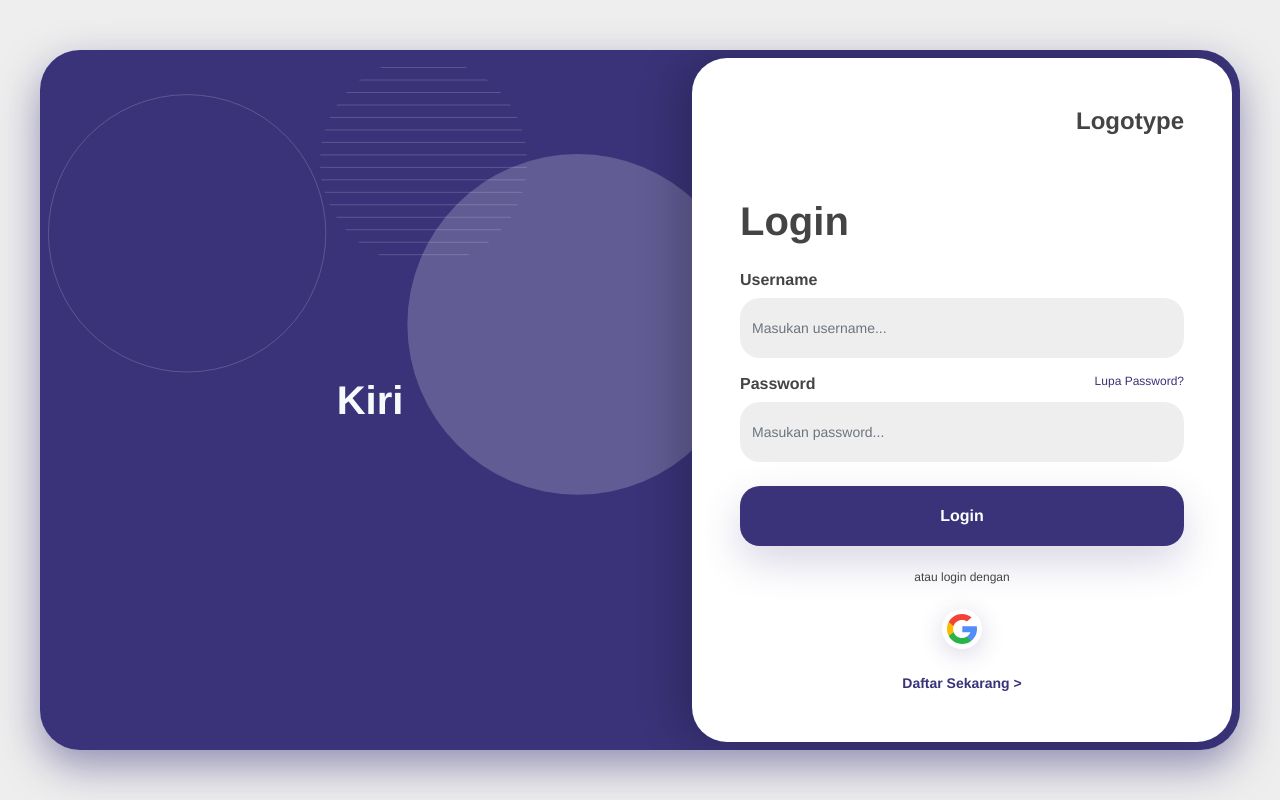
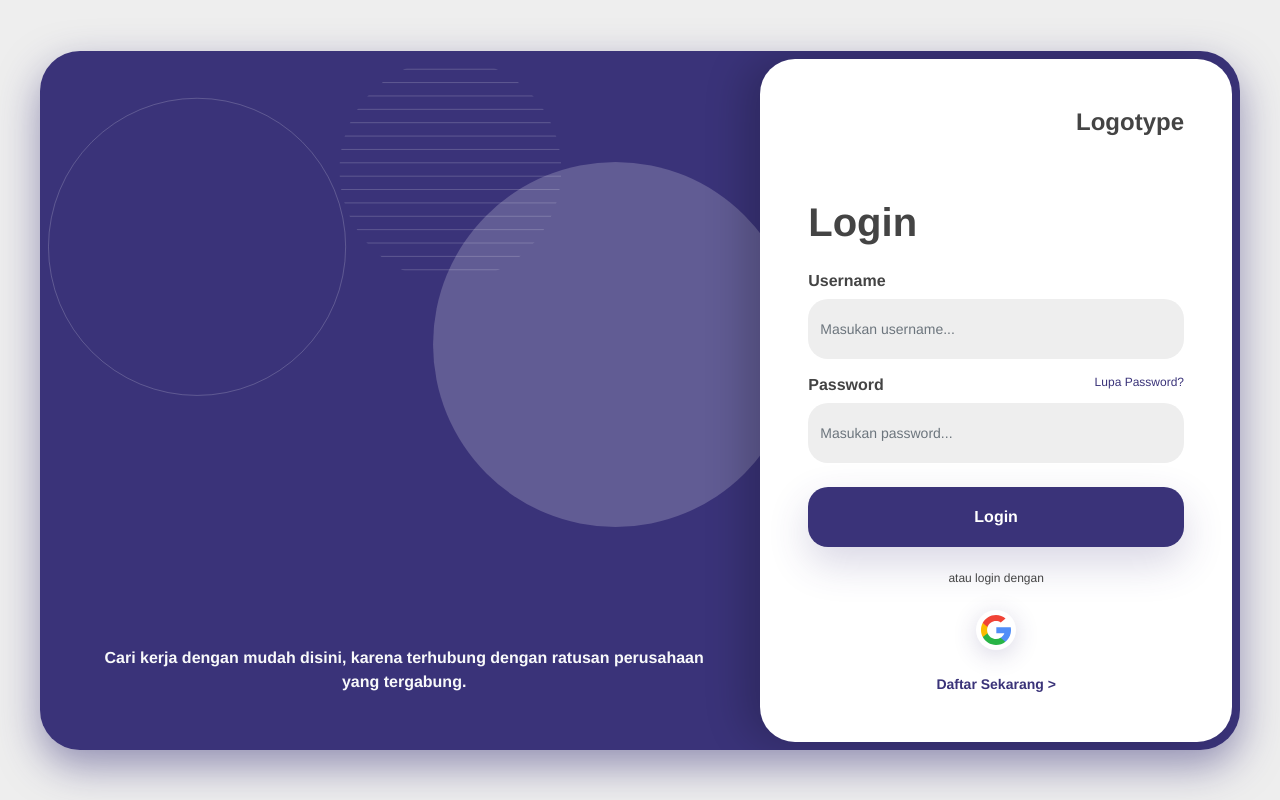
Before and after one commit to ilhamsrajab/akunt-client, a Vue app: page / in a window 1280 px wide. Built offline with nearby package versions, Linux system fonts and the light colour scheme; no server answers.

Commit message:
Edit Left

```diff
--- a/src/views/transaction/index.vue
+++ b/src/views/transaction/index.vue
@@ -1,8 +1,8 @@
 <template>
   <div class="container-fluid min-vh-100 d-flex justify-content-center align-items-center" style="background-color: #EEEEEE;">
-    <div class="d-flex p-2" style="background-color: #3A3379; width:1200px; height: 700px; border-radius:40px; overflow:hidden; box-shadow: 0px 16px 40px rgba(58, 51, 121, 0.5);">
+    <div class="d-flex p-2" style="background-color: #3A3379; width:1200px; border-radius:40px; overflow:hidden; box-shadow: 0px 16px 40px rgba(58, 51, 121, 0.5);">
       <div class="position-absolute">
-        <svg width="700" viewBox="0 0 792 495" fill="none" xmlns="http://www.w3.org/2000/svg">
+        <svg width="750" viewBox="0 0 792 495" fill="none" xmlns="http://www.w3.org/2000/svg">
         <circle cx="599.294" cy="301.412" r="192.706" fill="white" fill-opacity="0.2"/>
           <circle cx="157.412" cy="198.353" r="156.912" stroke="white" stroke-opacity="0.2"/>
           <mask id="mask0" mask-type="alpha" maskUnits="userSpaceOnUse" x="307" y="0" width="236" height="235">
@@ -28,8 +28,42 @@
         </g>
         </svg>
       </div>
-      <div class="text-light fs-1 fw-bold lh-sm p-5 d-flex justify-content-center align-items-center flex-fill flex-grow-1">
-        Kiri
+      <div class="text-light p-5 d-flex flex-wrap flex-column justify-content-end">
+              <div class="fw-bold text-center">
+                Cari kerja dengan mudah disini, karena terhubung dengan ratusan perusahaan yang tergabung.
+              </div>
+              <!-- <div class="fw-bold text-center">
+                aaaaaaaaaaaaaaaaaaaaaaaaaaaaaaaaaaaaaaaaaaaaaaaaaaaaaaaaaaaaaaaaaaaaaaaaaaaaaaaCari kerja dengan mudah disini, karena terhubung dengan ratusan perusahaan yang tergabung.
+              </div> -->
+        <!-- <div id="carouselExampleIndicators" class="carousel slide" data-bs-ride="carousel">
+          <div class="carousel-indicators">
+            <button type="button" data-bs-target="#carouselExampleIndicators" data-bs-slide-to="0" class="active" aria-current="true" aria-label="Slide 1"></button>
+            <button type="button" data-bs-target="#carouselExampleIndicators" data-bs-slide-to="1" aria-label="Slide 2"></button>
+            <button type="button" data-bs-target="#carouselExampleIndicators" data-bs-slide-to="2" aria-label="Slide 3"></button>
+          </div>
+          <div class="carousel-inner">
+            <div class="carousel-item active">
+            </div>
+            <div class="carousel-item">
+              <div class="fw-bold text-center">
+                Lorem ipsum, dolor sit amet consectetur adipisicing elit. Quis error quae, praesentium iure corporis laborum ratione voluptates repellendus esse ad nihil totam temporibus possimus quos id sapiente cum placeat odio?
+              </div>
+            </div>
+            <div class="carousel-item">
+              <div class="fw-bold text-center">
+                Lorem ipsum dolor, sit amet consectetur adipisicing elit. Doloremque fugit nostrum rerum odit impedit ipsa possimus! Eaque, debitis. Facilis dolorum inventore magnam officia suscipit. Accusamus assumenda soluta eligendi pariatur reiciendis.
+              </div>
+            </div>
+          </div>
+          <button class="carousel-control-prev" type="button" data-bs-target="#carouselExampleIndicators" data-bs-slide="prev">
+            <span class="carousel-control-prev-icon" aria-hidden="true"></span>
+            <span class="visually-hidden">Previous</span>
+          </button>
+          <button class="carousel-control-next" type="button" data-bs-target="#carouselExampleIndicators" data-bs-slide="next">
+            <span class="carousel-control-next-icon" aria-hidden="true"></span>
+            <span class="visually-hidden">Next</span>
+          </button>
+        </div> -->
       </div>
       <div class="bg-white lh-sm d-flex flex-column p-5" style="border-radius: 35px; width: 540px; box-shadow: -16px 0px 40px rgba(0, 0, 0, 0.2); z-index:99">
         <div class="fs-4 fw-bold align-self-end">
```
